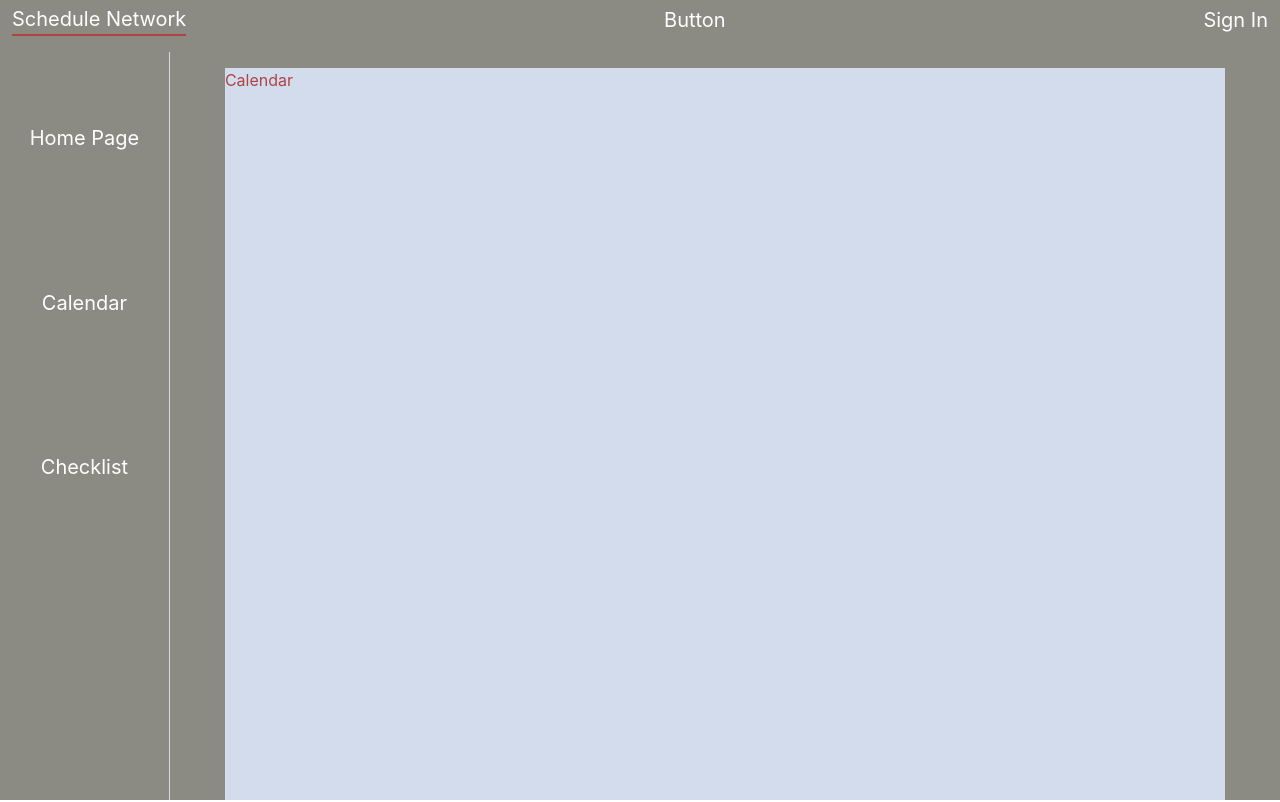
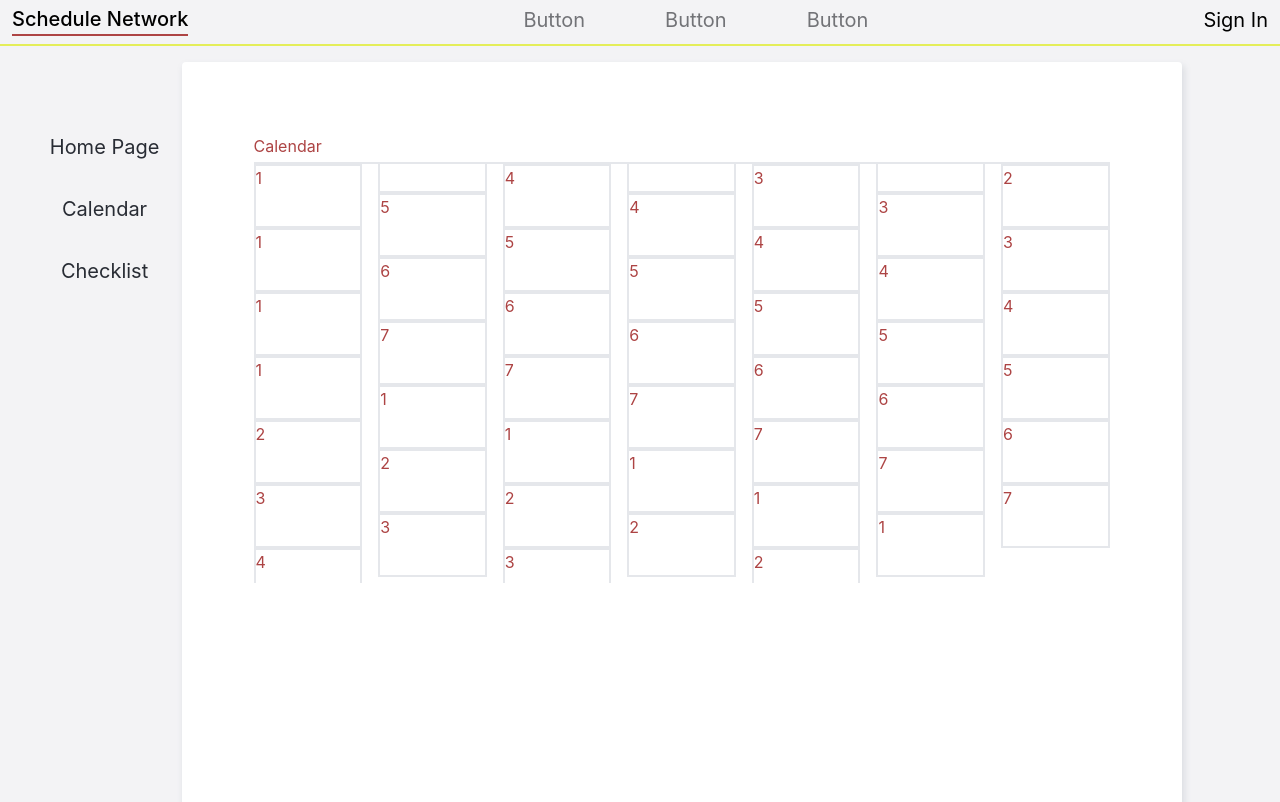
Before and after one commit to HarkHorning/schedule-network-app, a React (Create React App) app in the folder react-app/: page /Calendar in a window 1280 px wide. Shown: the top 802 px of the page. Built offline with nearby package versions, Linux system fonts and the light colour scheme.

Commit message:
More work on react front-end

```diff
--- a/react-app/src/App.css
+++ b/react-app/src/App.css
@@ -4,60 +4,119 @@
 
 :root {
   /* --bg-dark: #282c34; */
-  --bg-dark: #8b8a83;
+  --bg-dark: #ffffff;
+  --text-gray: #282c34;
+  /* --bg-dark: #8b8a83; */
   --bg-light: #d3dcec;
+  --bg-light: #f3f3f5;
   --dark-red: rgb(173, 68, 68);
+  --shadow: 2px 4px 6px 1px #737d8f2c;
 }
 
 .App {
+  position: relative;
   display: flex;
   flex-direction: column;
   background-color: var(--bg-dark);
-  height: 100svh;
+  background-color: var(--bg-light);
+  min-height: 100svh;
 }
 
 .navigation-bar {
   width: 100%;
-  background-color: transparent;
-  color: var(--dark-red);
-  color: white;
+  background-color: var(--bg-light);
+  color: var(--text-gray);
+  color: black;
   font-size: 1.25rem;
   display: flex;
   justify-content: space-between;
-  padding: 0.25rem 0.75rem 1rem 0.75rem;
-  /* background-color: var(--bg-light); */
-  /* background-color: black; */
-  /* border-bottom: 1px solid var(--bg-light); */
+  padding: 0.25rem 0.75rem 0.5rem 0.75rem;
+  border-bottom: 2px solid rgb(228, 238, 89);
+}
+
+.nav-btn {
+  color: var(--text-gray);
+  color: rgb(114, 115, 119);
 }
 
 .page-title {
   border-bottom: 2px solid var(--dark-red);
+  font-weight: 500;
 }
 
 .side-bar {
+  position: sticky;
+  top: 8rem;
   height: 100%;
-  width: 12rem;
+  left: 0;
+  margin-right: -8rem;
+  /* min-height: 100%; */
+  width: 14rem;
   background-color: transparent;
   font-size: 1.25rem;
   padding: 0.25rem 0.75rem;
-  color: white;
+  color: var(--text-gray);
   border-right: 1px solid var(--bg-light);
+  border-right: 2px solid var(--bg-dark);
   /* background-color: var(--bg-light); */
 }
 
 .contents {
   padding: 0.5rem 0 0 0;
   width: 100%;
+  min-height: 120svh;
+  display: flex;
+  justify-content: center;
+  /* align-items: center; */
+}
+
+.page {
+  padding: 4.5rem;
+  width: 1000px;
   height: 100%;
+  background-color: var(--bg-dark);
   color: var(--dark-red);
+  box-shadow: var(--shadow);
+  border-radius: 0.25rem;
+}
+
+.header {
+  height: 25rem;
   display: flex;
+  align-items: center;
+  transition: 1s;
+}
+
+.header.active {
+  height: 10rem;
+  display: flex;
+  align-items: center;
+  color: transparent;
+}
+
+.page-header {
+  font-size: 3rem;
+  font-weight: 200;
+  padding-bottom: 2rem;
+}
+
+.home {
+  width: 1000px;
+  height: max-content;
+  /* background-color: var(--bg-light); */
+  /* color: var(--dark-red); */
+  display: flex;
+  flex-direction: column;
   justify-content: center;
   align-items: center;
 }
 
-.page {
-  width: 1000px;
-  height: 100%;
-  background-color: var(--bg-light);
-  color: var(--dark-red);
+.calendar-day {
+  height: 4rem;
 }
+
+.home-graphic {
+  border: 1px solid white;
+  width: 50%;
+  height: 40%;
+}
--- a/react-app/src/App.js
+++ b/react-app/src/App.js
@@ -7,17 +7,17 @@ import Checklist from "./components/contents/Checklist"
 
 
 // Routes
-import  { BrowserRouter, Routes, Route, Link } from 'react-router-dom';
+import  { BrowserRouter, Routes, Route } from 'react-router-dom';
 
 
 function App() {
   return (
-    <div className="App">
-      <NavBar />
-      <section className="h-full flex">
+    <BrowserRouter >
+      <div className="App">
+        <NavBar />
 
-      <BrowserRouter className="h-full flex">
-      <SideNav />
+        <section className="h-full flex">
+        <SideNav />
         <div className='contents'>
           <Routes>
             <Route index element={<Home />} />
@@ -25,9 +25,9 @@ function App() {
             <Route path="Checklist" element={<Checklist />} />
           </Routes>
         </div>
-      </BrowserRouter>
-      </section>
-    </div>
+        </section>
+      </div>
+    </BrowserRouter>
   );
 }
 
--- a/react-app/src/components/NavBar.js
+++ b/react-app/src/components/NavBar.js
@@ -4,7 +4,11 @@ function NavBar() {
   return (
     <div className='navigation-bar'>
         <h1 className='page-title'>Schedule Network</h1>
-        <button>Button</button>
+        <div className='flex gap-20'>
+          <button className='nav-btn'>Button</button>
+          <button className='nav-btn'>Button</button>
+          <button className='nav-btn'>Button</button>
+        </div>
         <button>Sign In</button>
     </div>
   );
--- a/react-app/src/components/SideNav.js
+++ b/react-app/src/components/SideNav.js
@@ -5,7 +5,7 @@ import  { NavLink } from 'react-router-dom';
 function SideNav() {
   return (
     <div className='side-bar'>
-        <div className='h-2/3 flex flex-col justify-around items-center'>
+        <div className='flex flex-col justify-around items-center gap-8'>
             <NavLink to="/">Home Page</NavLink>
             <NavLink to="Calendar">Calendar</NavLink>
             <NavLink to="Checklist">Checklist</NavLink>
--- a/react-app/src/components/contents/Calendar.js
+++ b/react-app/src/components/contents/Calendar.js
@@ -4,7 +4,54 @@ function Calendar() {
   return (
     <header className='contents'>
         <div className='page'>
-            <p>Calendar</p>
+            <h2 className='border-b-2 pb-1'>Calendar</h2>
+            <ul className='col columns-7 bottom-2'>
+              <li className='calendar-day border-2'>1</li>
+              <li className='calendar-day border-2'>1</li>
+              <li className='calendar-day border-2'>1</li>
+              <li className='calendar-day border-2'>1</li>
+              <li className='calendar-day border-2'>2</li>
+              <li className='calendar-day border-2'>3</li>
+              <li className='calendar-day border-2'>4</li>
+              <li className='calendar-day border-2'>5</li>
+              <li className='calendar-day border-2'>6</li>
+              <li className='calendar-day border-2'>7</li>
+              <li className='calendar-day border-2'>1</li>
+              <li className='calendar-day border-2'>2</li>
+              <li className='calendar-day border-2'>3</li>
+              <li className='calendar-day border-2'>4</li>
+              <li className='calendar-day border-2'>5</li>
+              <li className='calendar-day border-2'>6</li>
+              <li className='calendar-day border-2'>7</li>
+              <li className='calendar-day border-2'>1</li>
+              <li className='calendar-day border-2'>2</li>
+              <li className='calendar-day border-2'>3</li>
+              <li className='calendar-day border-2'>4</li>
+              <li className='calendar-day border-2'>5</li>
+              <li className='calendar-day border-2'>6</li>
+              <li className='calendar-day border-2'>7</li>
+              <li className='calendar-day border-2'>1</li>
+              <li className='calendar-day border-2'>2</li>
+              <li className='calendar-day border-2'>3</li>
+              <li className='calendar-day border-2'>4</li>
+              <li className='calendar-day border-2'>5</li>
+              <li className='calendar-day border-2'>6</li>
+              <li className='calendar-day border-2'>7</li>
+              <li className='calendar-day border-2'>1</li>
+              <li className='calendar-day border-2'>2</li>
+              <li className='calendar-day border-2'>3</li>
+              <li className='calendar-day border-2'>4</li>
+              <li className='calendar-day border-2'>5</li>
+              <li className='calendar-day border-2'>6</li>
+              <li className='calendar-day border-2'>7</li>
+              <li className='calendar-day border-2'>1</li>
+              <li className='calendar-day border-2'>2</li>
+              <li className='calendar-day border-2'>3</li>
+              <li className='calendar-day border-2'>4</li>
+              <li className='calendar-day border-2'>5</li>
+              <li className='calendar-day border-2'>6</li>
+              <li className='calendar-day border-2'>7</li>
+          </ul>
         </div>
     </header>
   );
--- a/react-app/src/components/contents/Checklist.js
+++ b/react-app/src/components/contents/Checklist.js
@@ -5,6 +5,7 @@ function Checklist() {
     <header className='contents'>
         <div className='page'>
             <p>Checklist</p>
+
         </div>
     </header>
   );
--- a/react-app/src/components/contents/Home.js
+++ b/react-app/src/components/contents/Home.js
@@ -1,10 +1,39 @@
-import React from 'react';
+import React, { useState } from 'react';
+import logo from "./logoCal.png";
 
 function Home() {
+
+  const [scroll, scrollAnimation] = useState(false);
+
+  const scrollBackground = () => {
+    if (window.scrollY >= 1) {
+        scrollAnimation(true);
+    } else {
+        scrollAnimation(false);
+    }
+  }
+
+
+  window.addEventListener('scroll', scrollBackground);
+
   return (
     <header className='contents'>
-        <div className='page'>
-            <p>Home</p>
+        <div className='home'>
+            <header className={ scroll ? "header active" : "header"}>
+              <h1 className='page-header'>Combine Schedules</h1>
+            </header>
+            <div className='page flex'>
+              <div className='w-2/3 flex flex-col'>
+                <h2 className='flex mt-6 text-5xl text-slate-500 font-light'>This is the home page:</h2>
+                <p className='text-2xl text-black mt-16 leading-8'>
+                  A way to never miscomunicate schedules again. Seemlessly integrate the schedules of other users with your own.
+                </p>
+
+              </div>
+              <img className='w-1/3' src={logo} alt='logo' />
+
+              {/* <div className='home-graphic'></div> */}
+            </div>
         </div>
     </header>
   );
```
Also changed, not shown: react-app/src/components/contents/logoCal.png (added), react-app/src/logo.svg (deleted).
